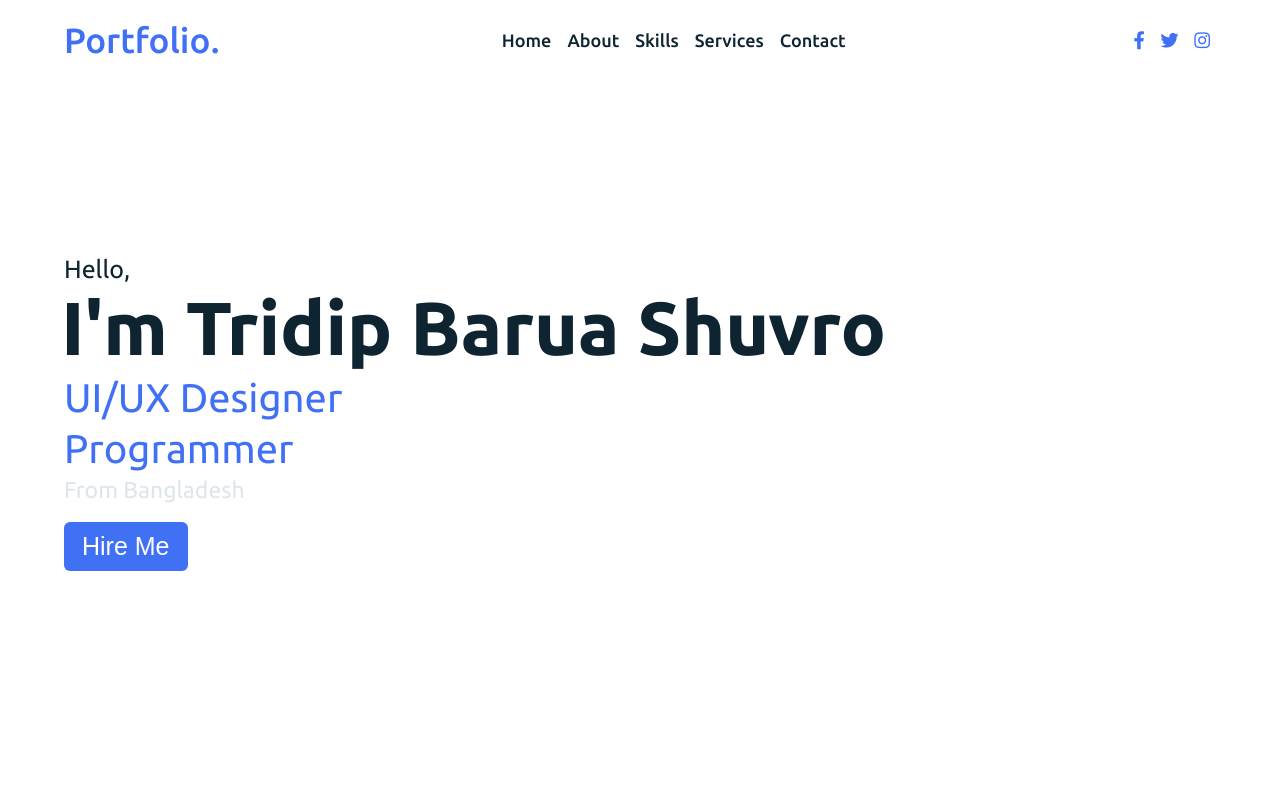
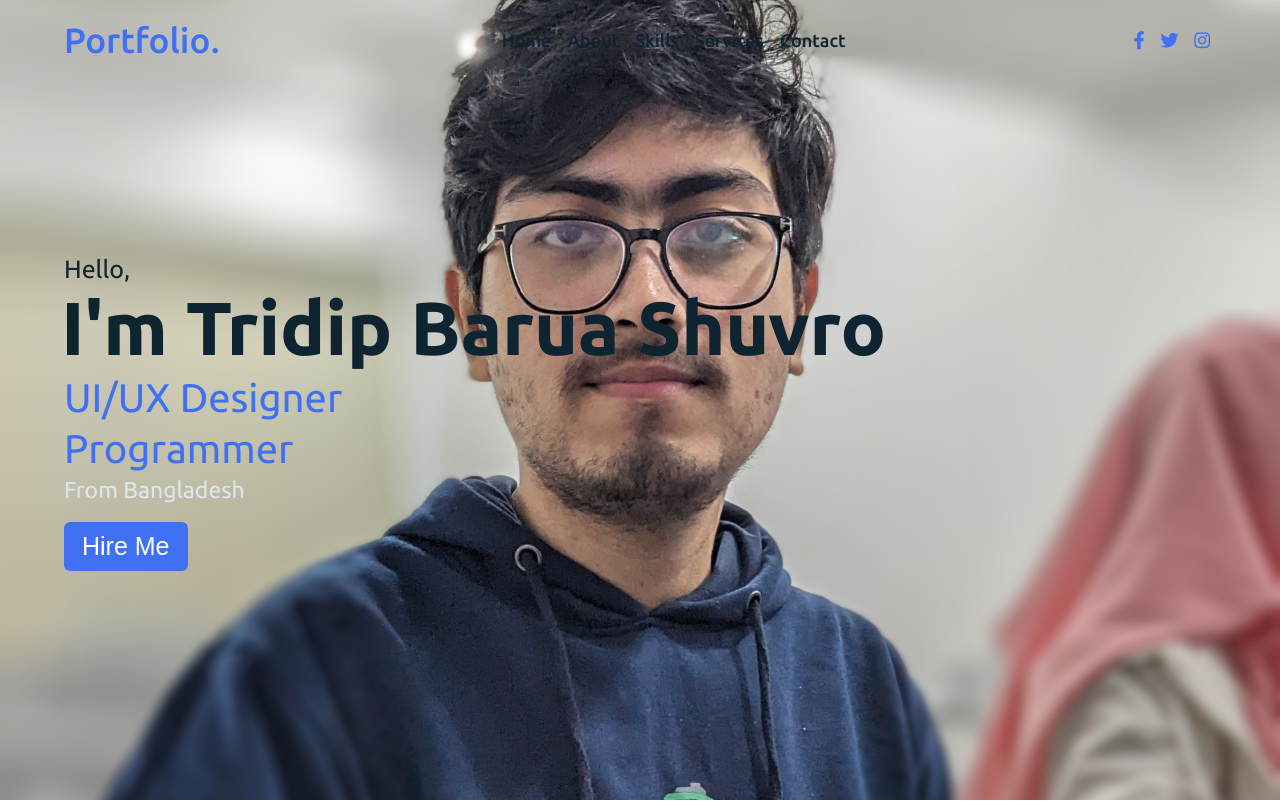
Before and after one commit to ShuvroScripter/Tridip, a plain HTML site: page index.html in a window 1280 px wide. Shown: the top 802 px of the page. Drawn offline with Linux system fonts and the light colour scheme; the site is published under a folder, as on GitHub Pages, so addresses that start at the root find nothing.

Commit message:
Update style.css

```diff
--- a/style.css
+++ b/style.css
@@ -111,7 +111,7 @@ nav.sticky .menu-btn{
 .home{
   height: 100vh;
   width: 100%;
-  background: url("/Images/background1.jpg") no-repeat;
+  background: url("./Images/background1.jpg") no-repeat;
   background-size: cover;
   background-position: center;
   background-attachment: fixed;
```
